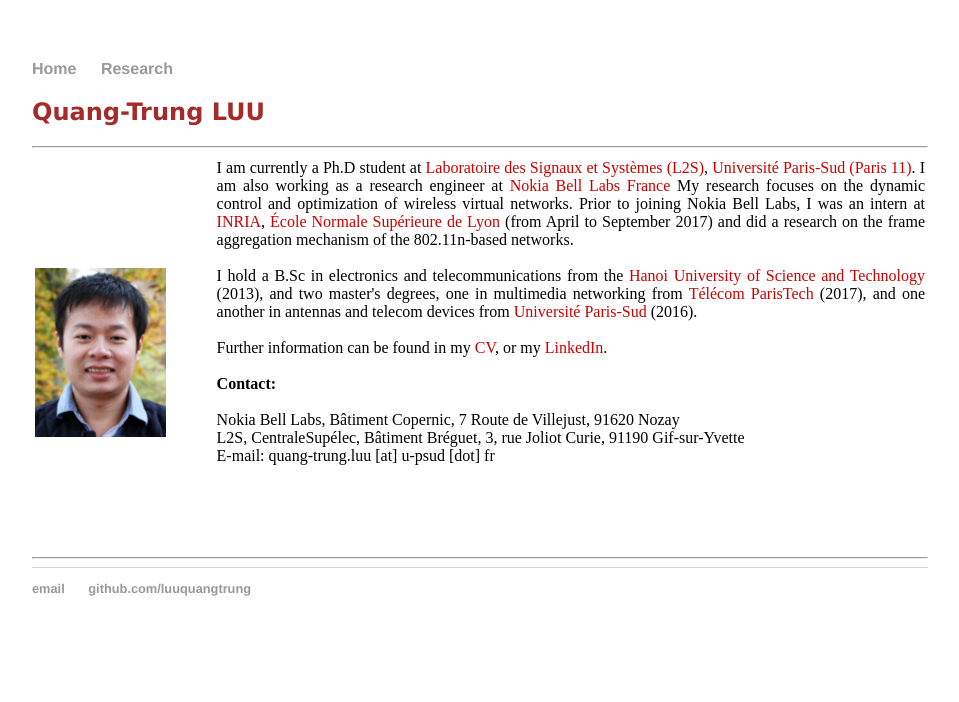
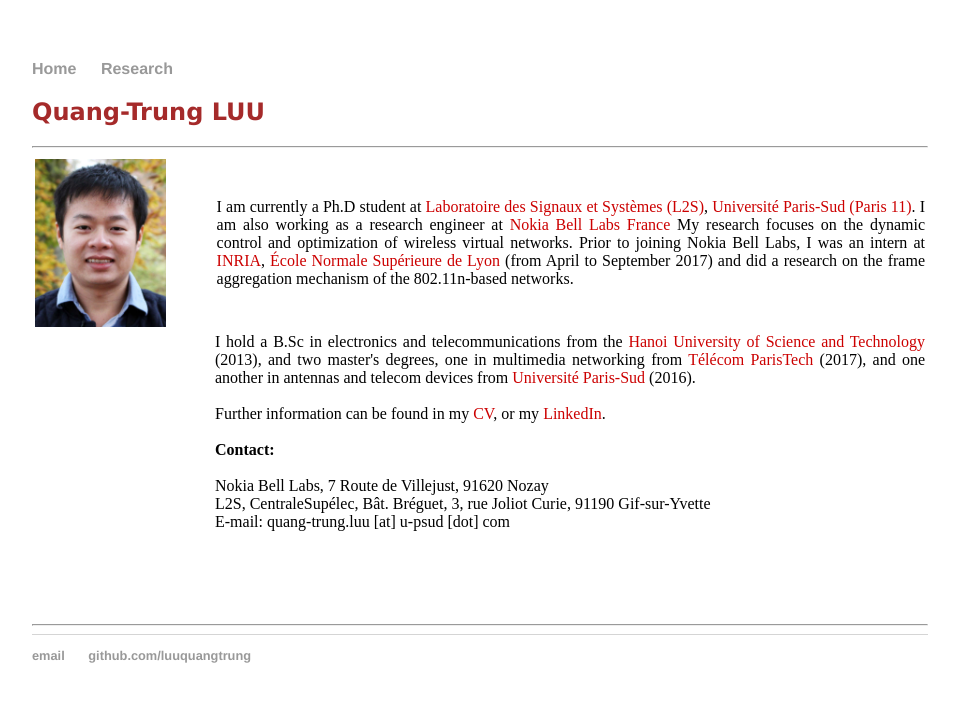
Before and after one commit to luuquangtrung/luuquangtrung.github.io_v1, a Jekyll site: the page built from index.html, in a window 1280 px wide. Shown: the top 702 px of the page, without its empty margins (160-1119 px from the left). Built offline with Jekyll 4.4.1, drawn with Linux system fonts in a browser that asks for light colours.

Commit message:
Update index.html

```diff
--- a/index.html
+++ b/index.html
@@ -10,13 +10,14 @@
 
 <hr>
 <div>
+
 <table width = "100%"; align = left">
    <tr >
         <td width="15%" align = "top">
         	<img style="display:block;" width = "100%" src = "/asset/profile/cv3_small.jpg">
         </td>
-        <td width="5%" align = "center">
-        </td>
+
+        <td width="5%" align = "center"> </td>
 
         <td width="80%" align = "justify">
         I am currently a Ph.D student at
@@ -28,16 +29,21 @@
 		<a href="http://www.ens-lyon.fr/" style="color: #cc0000">École Normale Supérieure de Lyon</a> (from April to September 2017)
 		and did a research on the frame aggregation mechanism of the 802.11n-based networks.
 
-	<div>&nbsp;</div>
+    </tr>
+</table>
 
-	I hold a B.Sc in electronics and telecommunications from the <a href="https://en.hust.edu.vn/" target="_blank" rel="nofollow" style="color: #cc0000">Hanoi University of Science and Technology</a> (2013),
-	and two master's degrees, one in multimedia networking from <a href="http://www.telecom-paristech.fr/" target="_blank" rel="nofollow" style="color: #cc0000">Télécom ParisTech</a> (2017),
-	and one another in antennas and telecom devices from <a href="http://www.u-psud.fr/" target="_blank" rel="nofollow" style="color: #cc0000">Université Paris-Sud</a> (2016).
+
+<table width = "100%"; align = left">
+   <tr >
+        <td width="20%" align = "center"> </td>
+
+        <td width="80%" align = "justify">
+
+		I hold a B.Sc in electronics and telecommunications from the <a href="https://en.hust.edu.vn/" target="_blank" rel="nofollow" style="color: #cc0000">Hanoi University of Science and Technology</a> (2013), and two master's degrees, one in multimedia networking from <a href="http://www.telecom-paristech.fr/" target="_blank" rel="nofollow" style="color: #cc0000">Télécom ParisTech</a> (2017), and one another in antennas and telecom devices from <a href="http://www.u-psud.fr/" target="_blank" rel="nofollow" style="color: #cc0000">Université Paris-Sud</a> (2016).
 
 		<div>&nbsp;</div>
 
-	Further information can be found in my <a href="https://www.dropbox.com/s/ohpvy27njo31u9n/LUU_Quang-Trung_CV_en.pdf?dl=0" target="_blank" rel="nofollow"  style="color: #cc0000">CV</a>,
-	or my <a href="https://www.linkedin.com/in/luuquangtrung/"  target="_blank" rel="nofollow" style="color: #cc0000">LinkedIn</a>.
+		Further information can be found in my <a href="https://www.dropbox.com/s/ohpvy27njo31u9n/LUU_Quang-Trung_CV_en.pdf?dl=0" target="_blank" rel="nofollow"  style="color: #cc0000">CV</a>, or my <a href="https://www.linkedin.com/in/luuquangtrung/"  target="_blank" rel="nofollow" style="color: #cc0000">LinkedIn</a>.
 
 		<div>&nbsp;</div>
 
@@ -46,19 +52,16 @@
 		<div>&nbsp;</div>
 
 		<div>
-	Nokia Bell Labs, Bâtiment Copernic, 7 Route de Villejust, 91620 Nozay <div>
+		Nokia Bell Labs, 7 Route de Villejust, 91620 Nozay <div>
 		<div>
-	L2S, CentraleSupélec, Bâtiment Bréguet, 3, rue Joliot Curie, 91190 Gif-sur-Yvette <div>
+		L2S, CentraleSupélec, Bât. Bréguet, 3, rue Joliot Curie, 91190 Gif-sur-Yvette <div>
 		<div>
-	E-mail: quang-trung.luu [at] u-psud [dot] fr <div>
+		E-mail: quang-trung.luu [at] u-psud [dot] com <div>
+		</div> <p>&nbsp;</p> </td>
 
+    </tr>
+</table>
 
 
 </div>
-<p>&nbsp;</p>
-        </td>
-    </tr>
-
-</table>
-</div>
 <hr>
```
Lines whose indentation alone changed are shown as unchanged.
